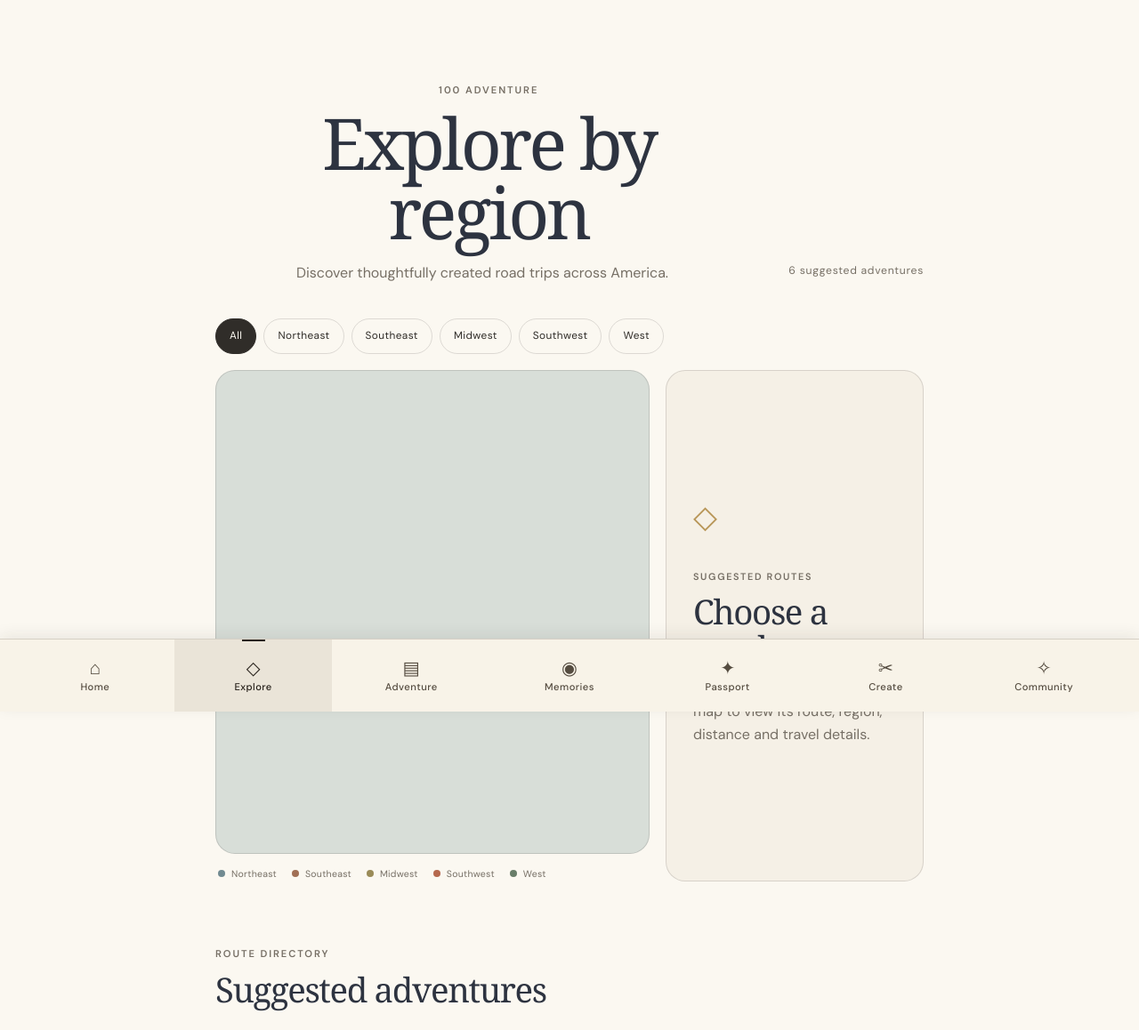
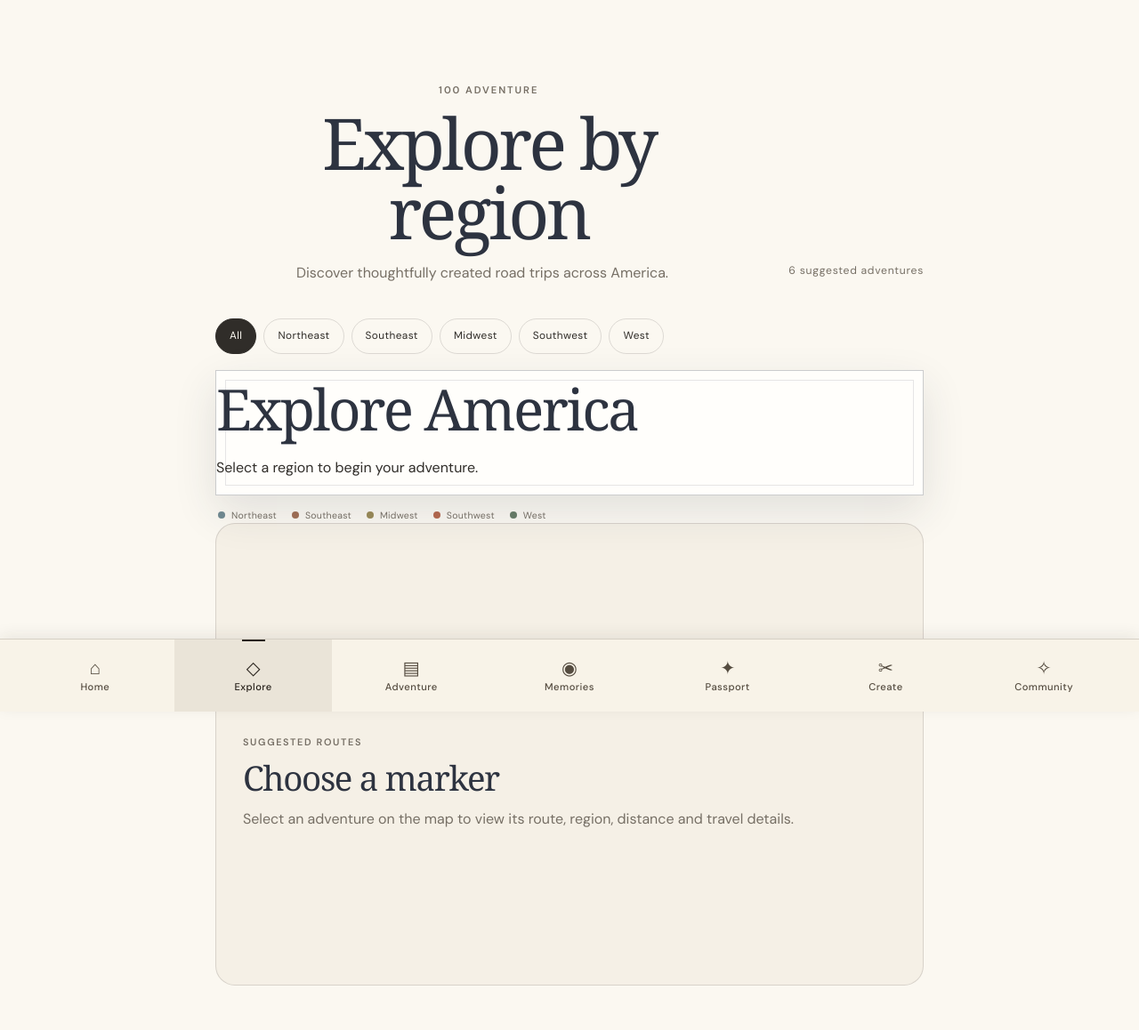
Before and after one commit to tincandream/100adventure-Demo, a plain HTML site: page explore.html in a window 1280 px wide. Shown: the top 1158 px of the page at 89% size. Drawn offline with nearby package versions, Linux system fonts and the light colour scheme; a web font is replaced by a local one.

Commit message:
Update explore.html

```diff
--- a/explore.html
+++ b/explore.html
@@ -103,15 +103,20 @@
 
         <!-- Map and route preview -->
 
-        <section class="explore-map-layout">
+       <section class="usa-map-card">
 
-            <div class="map-column">
-                <div
-                    id="exploreMap"
-                    class="explore-map"
-                    aria-label="Interactive map of suggested adventures"
-                ></div>
+    <div class="map-header">
+        <h2>Explore America</h2>
+        <p>Select a region to begin your adventure.</p>
+    </div>
 
+    <div class="usa-map">
+
+        <!-- SVG map goes here -->
+
+    </div>
+
+</section>
                 <div class="map-key" aria-label="Map region key">
                     <span data-key-region="northeast">
                         <i></i>
```
